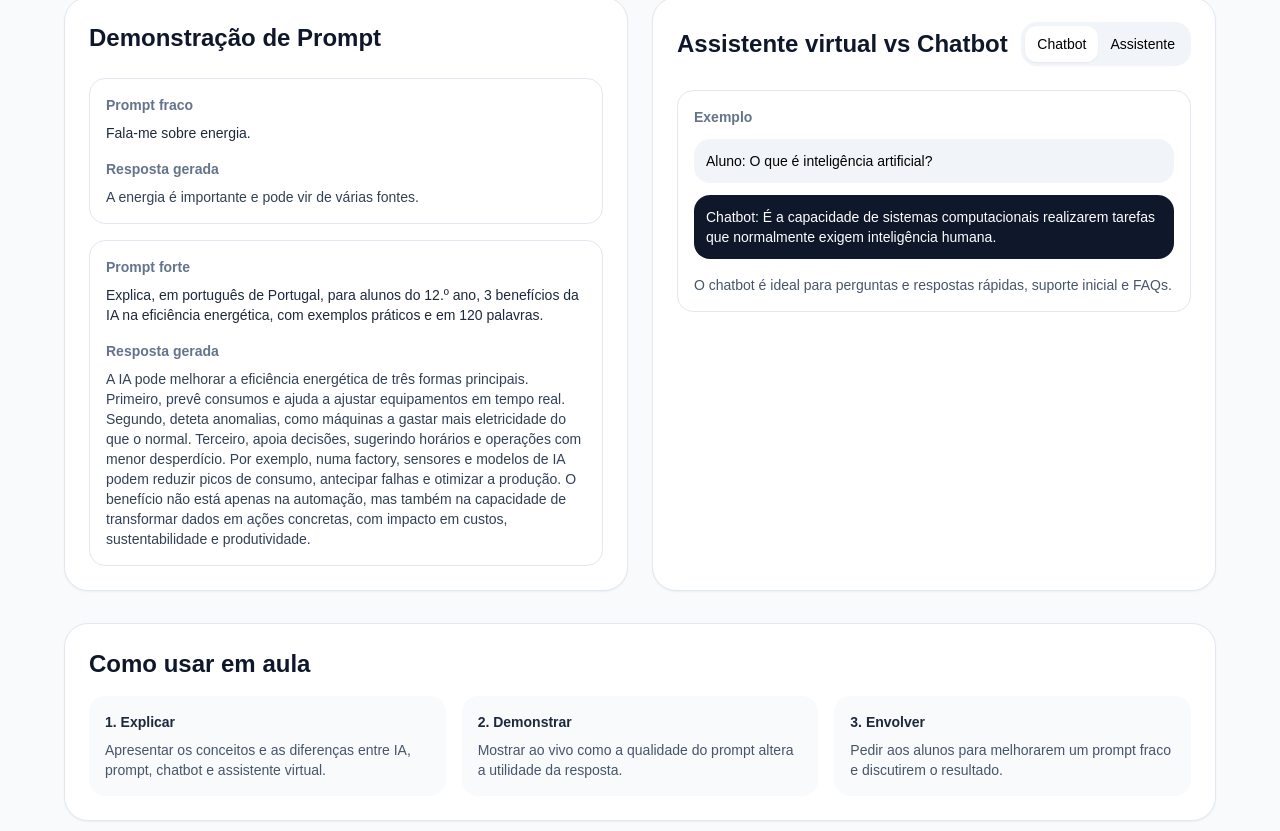
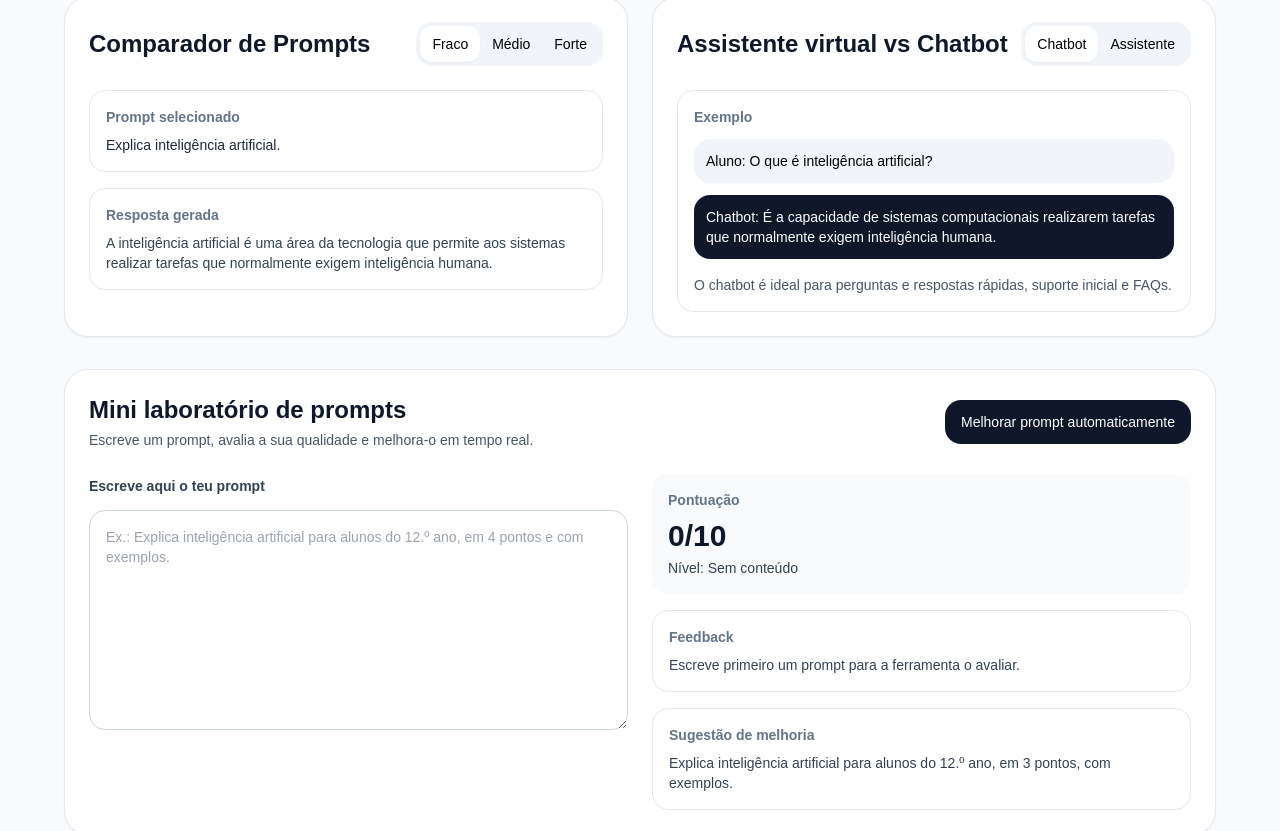
Before and after one commit to SAC31/demo-ia-aula-next, a Next.js app: page / in a window 1280 px wide. Shown: the part 567-1398 px from the top of the page. Built offline with nearby package versions, Linux system fonts and the light colour scheme.

Commit message:
Refactor prompt examples and improve evaluation logic

```diff
--- a/app/page.js
+++ b/app/page.js
@@ -2,20 +2,32 @@
 import React from "react";
 
 export default function DemoIAAula() {
+  const [mode, setMode] = React.useState("chatbot");
+  const [studentPrompt, setStudentPrompt] = React.useState("");
+  const [selectedExample, setSelectedExample] = React.useState("fraco");
+
   const examples = {
     fraco: {
-      prompt: "Fala-me sobre energia.",
-      resposta: "A energia é importante e pode vir de várias fontes.",
+      label: "Fraco",
+      prompt: "Explica inteligência artificial.",
+      resposta:
+        "A inteligência artificial é uma área da tecnologia que permite aos sistemas realizar tarefas que normalmente exigem inteligência humana.",
     },
-    bom: {
+    medio: {
+      label: "Médio",
       prompt:
-        "Explica, em português de Portugal, para alunos do 12.º ano, 3 benefícios da IA na eficiência energética, com exemplos práticos e em 120 palavras.",
+        "Explica inteligência artificial para alunos universitários, de forma simples.",
       resposta:
-        "A IA pode melhorar a eficiência energética de três formas principais. Primeiro, prevê consumos e ajuda a ajustar equipamentos em tempo real. Segundo, deteta anomalias, como máquinas a gastar mais eletricidade do que o normal. Terceiro, apoia decisões, sugerindo horários e operações com menor desperdício. Por exemplo, numa factory, sensores e modelos de IA podem reduzir picos de consumo, antecipar falhas e otimizar a produção. O benefício não está apenas na automação, mas também na capacidade de transformar dados em ações concretas, com impacto em custos, sustentabilidade e produtividade.",
+        "A inteligência artificial consiste no desenvolvimento de sistemas capazes de aprender, reconhecer padrões e apoiar decisões. Em contexto universitário, pode ser usada para automatizar tarefas, analisar dados e personalizar a aprendizagem.",
+    },
+    forte: {
+      label: "Forte",
+      prompt:
+        "Explica, em português de Portugal, para alunos do 12.º ano, o que é inteligência artificial, indicando 3 aplicações práticas e 2 cuidados éticos, em cerca de 120 palavras.",
+      resposta:
+        "A inteligência artificial é a capacidade de sistemas computacionais realizarem tarefas como reconhecer padrões, prever resultados e apoiar decisões. No dia-a-dia, pode ser usada em assistentes virtuais, recomendações de conteúdos e deteção de fraude. Nas empresas, ajuda a automatizar processos e a analisar grandes volumes de dados. No entanto, o seu uso exige cuidados éticos. Primeiro, é importante evitar enviesamentos nos dados, que podem gerar decisões injustas. Segundo, deve proteger-se a privacidade das pessoas. Assim, a IA não é apenas uma tecnologia poderosa: é também uma responsabilidade.",
     },
   };
-
-  const [mode, setMode] = React.useState("chatbot");
 
   const cards = [
     {
@@ -29,7 +41,7 @@ export default function DemoIAAula() {
     {
       title: "Importância do prompt",
       points: [
-        "Quanto mais contexto, melhor a resposta",
+        "Mais contexto gera respostas mais úteis",
         "Objetivo, público e formato fazem diferença",
         "Bom prompt reduz ambiguidade",
       ],
@@ -52,6 +64,92 @@ export default function DemoIAAula() {
     },
   ];
 
+  const evaluatePrompt = (prompt) => {
+    const text = prompt.trim();
+    if (!text) {
+      return {
+        score: 0,
+        level: "Sem conteúdo",
+        feedback: "Escreve primeiro um prompt para a ferramenta o avaliar.",
+        suggestion:
+          "Explica inteligência artificial para alunos do 12.º ano, em 3 pontos, com exemplos.",
+      };
+    }
+
+    let score = 0;
+    const lower = text.toLowerCase();
+
+    if (text.length > 20) score += 2;
+    if (text.length > 60) score += 1;
+    if (
+      lower.includes("para") ||
+      lower.includes("alunos") ||
+      lower.includes("equipa") ||
+      lower.includes("gestores")
+    )
+      score += 2;
+    if (
+      lower.includes("em ") ||
+      lower.includes("lista") ||
+      lower.includes("pontos") ||
+      lower.includes("tabela") ||
+      lower.includes("120 palavras") ||
+      lower.includes("resumo")
+    )
+      score += 2;
+    if (
+      lower.includes("exemplo") ||
+      lower.includes("exemplos") ||
+      lower.includes("aplicações")
+    )
+      score += 2;
+    if (
+      lower.includes("português") ||
+      lower.includes("tom") ||
+      lower.includes("simples") ||
+      lower.includes("formal")
+    )
+      score += 1;
+
+    if (score > 10) score = 10;
+
+    let level = "Fraco";
+    let feedback = "O prompt está demasiado genérico. Falta contexto para orientar bem a resposta.";
+
+    if (score >= 4 && score <= 6) {
+      level = "Razoável";
+      feedback = "O prompt já tem algum contexto, mas ainda pode ser mais específico no objetivo e no formato.";
+    }
+
+    if (score >= 7 && score <= 8) {
+      level = "Bom";
+      feedback = "O prompt está bem construído. Já orienta a resposta de forma clara e útil.";
+    }
+
+    if (score >= 9) {
+      level = "Excelente";
+      feedback = "O prompt está muito bem definido, com contexto, público e formato. É um ótimo exemplo para aula.";
+    }
+
+    return {
+      score,
+      level,
+      feedback,
+      suggestion:
+        "Explica inteligência artificial para alunos do 12.º ano, em português de Portugal, em 4 pontos, com 2 exemplos do dia-a-dia e um cuidado ético.",
+    };
+  };
+
+  const promptAnalysis = evaluatePrompt(studentPrompt);
+
+  const improvePrompt = () => {
+    setStudentPrompt(
+      "Explica inteligência artificial para alunos do 12.º ano, em português de Portugal, em 4 pontos simples, com exemplos do dia-a-dia e um cuidado ético."
+    );
+  };
+
+  const selectedResponse = examples[selectedExample];
+
   return (
     <div className="min-h-screen bg-slate-50 p-6 md:p-10">
       <div className="mx-auto max-w-6xl space-y-8">
@@ -65,17 +163,12 @@ export default function DemoIAAula() {
                 IA, Prompt, Assistente Virtual e Chatbot
               </h1>
               <p className="mt-3 max-w-3xl text-base text-slate-600 md:text-lg">
-                Ferramenta interativa para mostrar diferenças, benefícios e
-                impacto da qualidade do prompt.
+                Ferramenta interativa para mostrar diferenças, benefícios e o impacto da qualidade do prompt.
               </p>
             </div>
             <div className="rounded-2xl bg-slate-100 p-4 text-sm text-slate-700">
-              <div>
-                <strong>Objetivo:</strong> explicar conceitos de forma visual
-              </div>
-              <div>
-                <strong>Público:</strong> alunos em contexto de aula
-              </div>
+              <div><strong>Objetivo:</strong> explicar conceitos de forma visual</div>
+              <div><strong>Público:</strong> alunos em contexto de aula</div>
             </div>
           </div>
         </header>
@@ -86,9 +179,7 @@ export default function DemoIAAula() {
               key={card.title}
               className="rounded-3xl border border-slate-200 bg-white p-6 shadow-sm"
             >
-              <h2 className="text-xl font-semibold text-slate-900">
-                {card.title}
-              </h2>
+              <h2 className="text-xl font-semibold text-slate-900">{card.title}</h2>
               <ul className="mt-4 space-y-2 text-sm text-slate-600">
                 {card.points.map((point) => (
                   <li key={point} className="flex gap-2">
@@ -105,38 +196,31 @@ export default function DemoIAAula() {
           <div className="rounded-3xl border border-slate-200 bg-white p-6 shadow-sm">
             <div className="flex items-center justify-between gap-3">
               <h2 className="text-2xl font-semibold text-slate-900">
-                Demonstração de Prompt
+                Comparador de Prompts
               </h2>
+              <div className="flex rounded-2xl bg-slate-100 p-1 text-sm">
+                {Object.entries(examples).map(([key, value]) => (
+                  <button
+                    key={key}
+                    className={`rounded-xl px-3 py-2 ${
+                      selectedExample === key ? "bg-white shadow-sm" : ""
+                    }`}
+                    onClick={() => setSelectedExample(key)}
+                  >
+                    {value.label}
+                  </button>
+                ))}
+              </div>
             </div>
 
             <div className="mt-6 grid gap-4">
               <div className="rounded-2xl border border-slate-200 p-4">
-                <p className="text-sm font-semibold text-slate-500">
-                  Prompt fraco
-                </p>
-                <p className="mt-2 text-sm text-slate-800">
-                  {examples.fraco.prompt}
-                </p>
-                <p className="mt-4 text-sm font-semibold text-slate-500">
-                  Resposta gerada
-                </p>
-                <p className="mt-2 text-sm text-slate-700">
-                  {examples.fraco.resposta}
-                </p>
+                <p className="text-sm font-semibold text-slate-500">Prompt selecionado</p>
+                <p className="mt-2 text-sm text-slate-800">{selectedResponse.prompt}</p>
               </div>
               <div className="rounded-2xl border border-slate-200 p-4">
-                <p className="text-sm font-semibold text-slate-500">
-                  Prompt forte
-                </p>
-                <p className="mt-2 text-sm text-slate-800">
-                  {examples.bom.prompt}
-                </p>
-                <p className="mt-4 text-sm font-semibold text-slate-500">
-                  Resposta gerada
-                </p>
-                <p className="mt-2 text-sm text-slate-700">
-                  {examples.bom.resposta}
-                </p>
+                <p className="text-sm font-semibold text-slate-500">Resposta gerada</p>
+                <p className="mt-2 text-sm text-slate-700">{selectedResponse.resposta}</p>
               </div>
             </div>
           </div>
@@ -148,17 +232,13 @@ export default function DemoIAAula() {
               </h2>
               <div className="flex rounded-2xl bg-slate-100 p-1 text-sm">
                 <button
-                  className={`rounded-xl px-3 py-2 ${
-                    mode === "chatbot" ? "bg-white shadow-sm" : ""
-                  }`}
+                  className={`rounded-xl px-3 py-2 ${mode === "chatbot" ? "bg-white shadow-sm" : ""}`}
                   onClick={() => setMode("chatbot")}
                 >
                   Chatbot
                 </button>
                 <button
-                  className={`rounded-xl px-3 py-2 ${
-                    mode === "assistente" ? "bg-white shadow-sm" : ""
-                  }`}
+                  className={`rounded-xl px-3 py-2 ${mode === "assistente" ? "bg-white shadow-sm" : ""}`}
                   onClick={() => setMode("assistente")}
                 >
                   Assistente
@@ -174,14 +254,11 @@ export default function DemoIAAula() {
                     Aluno: O que é inteligência artificial?
                   </div>
                   <div className="rounded-2xl bg-slate-900 p-3 text-white">
-                    Chatbot: É a capacidade de sistemas computacionais
-                    realizarem tarefas que normalmente exigem inteligência
-                    humana.
+                    Chatbot: É a capacidade de sistemas computacionais realizarem tarefas que normalmente exigem inteligência humana.
                   </div>
                 </div>
                 <p className="mt-4 text-sm text-slate-600">
-                  O chatbot é ideal para perguntas e respostas rápidas, suporte
-                  inicial e FAQs.
+                  O chatbot é ideal para perguntas e respostas rápidas, suporte inicial e FAQs.
                 </p>
               </div>
             ) : (
@@ -189,18 +266,14 @@ export default function DemoIAAula() {
                 <p className="text-sm font-semibold text-slate-500">Exemplo</p>
                 <div className="mt-3 space-y-3 text-sm">
                   <div className="rounded-2xl bg-slate-100 p-3">
-                    Professor: Prepara um quiz de 5 perguntas sobre IA para esta
-                    turma, com dificuldade média e correção automática.
+                    Professor: Prepara um quiz de 5 perguntas sobre IA para esta turma, com dificuldade média e correção automática.
                   </div>
                   <div className="rounded-2xl bg-slate-900 p-3 text-white">
-                    Assistente virtual: Criei um quiz com 5 perguntas, opções de
-                    resposta, solução correta e critérios de correção. Posso
-                    também adaptá-lo ao tempo de aula.
+                    Assistente virtual: Criei um quiz com 5 perguntas, opções de resposta, solução correta e critérios de correção. Posso também adaptá-lo ao tempo de aula.
                   </div>
                 </div>
                 <p className="mt-4 text-sm text-slate-600">
-                  O assistente virtual vai além da conversa: ajuda a executar
-                  tarefas e a manter contexto.
+                  O assistente virtual vai além da conversa: ajuda a executar tarefas e a manter contexto.
                 </p>
               </div>
             )}
@@ -208,31 +281,73 @@ export default function DemoIAAula() {
         </section>
 
         <section className="rounded-3xl border border-slate-200 bg-white p-6 shadow-sm">
-          <h2 className="text-2xl font-semibold text-slate-900">
-            Como usar em aula
-          </h2>
+          <div className="flex flex-col gap-3 md:flex-row md:items-center md:justify-between">
+            <div>
+              <h2 className="text-2xl font-semibold text-slate-900">Mini laboratório de prompts</h2>
+              <p className="mt-1 text-sm text-slate-600">
+                Escreve um prompt, avalia a sua qualidade e melhora-o em tempo real.
+              </p>
+            </div>
+            <button
+              onClick={improvePrompt}
+              className="rounded-2xl bg-slate-900 px-4 py-3 text-sm font-medium text-white"
+            >
+              Melhorar prompt automaticamente
+            </button>
+          </div>
+
+          <div className="mt-6 grid gap-6 lg:grid-cols-2">
+            <div>
+              <label className="text-sm font-semibold text-slate-700">
+                Escreve aqui o teu prompt
+              </label>
+              <textarea
+                value={studentPrompt}
+                onChange={(e) => setStudentPrompt(e.target.value)}
+                placeholder="Ex.: Explica inteligência artificial para alunos do 12.º ano, em 4 pontos e com exemplos."
+                className="mt-3 min-h-[220px] w-full rounded-2xl border border-slate-300 p-4 text-sm text-slate-800 outline-none focus:border-slate-500"
+              />
+            </div>
+
+            <div className="space-y-4">
+              <div className="rounded-2xl bg-slate-50 p-4">
+                <p className="text-sm font-semibold text-slate-500">Pontuação</p>
+                <p className="mt-2 text-3xl font-bold text-slate-900">{promptAnalysis.score}/10</p>
+                <p className="mt-1 text-sm text-slate-700">Nível: {promptAnalysis.level}</p>
+              </div>
+
+              <div className="rounded-2xl border border-slate-200 p-4">
+                <p className="text-sm font-semibold text-slate-500">Feedback</p>
+                <p className="mt-2 text-sm text-slate-700">{promptAnalysis.feedback}</p>
+              </div>
+
+              <div className="rounded-2xl border border-slate-200 p-4">
+                <p className="text-sm font-semibold text-slate-500">Sugestão de melhoria</p>
+                <p className="mt-2 text-sm text-slate-700">{promptAnalysis.suggestion}</p>
+              </div>
+            </div>
+          </div>
+        </section>
+
+        <section className="rounded-3xl border border-slate-200 bg-white p-6 shadow-sm">
+          <h2 className="text-2xl font-semibold text-slate-900">Como usar em aula</h2>
           <div className="mt-4 grid gap-4 md:grid-cols-3">
             <div className="rounded-2xl bg-slate-50 p-4">
-              <p className="text-sm font-semibold text-slate-800">1. Explicar</p>
+              <p className="text-sm font-semibold text-slate-800">1. Comparar</p>
               <p className="mt-2 text-sm text-slate-600">
-                Apresentar os conceitos e as diferenças entre IA, prompt,
-                chatbot e assistente virtual.
+                Mostrar em aula a diferença entre prompts fracos, médios e fortes.
               </p>
             </div>
             <div className="rounded-2xl bg-slate-50 p-4">
-              <p className="text-sm font-semibold text-slate-800">
-                2. Demonstrar
-              </p>
+              <p className="text-sm font-semibold text-slate-800">2. Experimentar</p>
               <p className="mt-2 text-sm text-slate-600">
-                Mostrar ao vivo como a qualidade do prompt altera a utilidade da
-                resposta.
+                Pedir aos alunos que escrevam um prompt e observem a pontuação e o feedback.
               </p>
             </div>
             <div className="rounded-2xl bg-slate-50 p-4">
-              <p className="text-sm font-semibold text-slate-800">3. Envolver</p>
+              <p className="text-sm font-semibold text-slate-800">3. Melhorar</p>
               <p className="mt-2 text-sm text-slate-600">
-                Pedir aos alunos para melhorarem um prompt fraco e discutirem o
-                resultado.
+                Usar a sugestão automática para discutir o que torna um prompt mais útil.
               </p>
             </div>
           </div>
```
